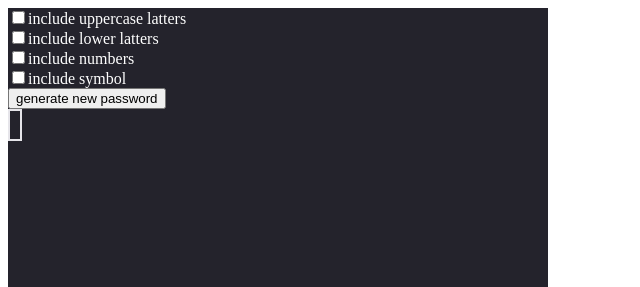
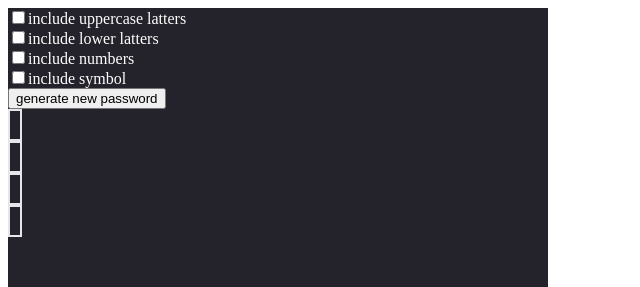
Before and after one commit to Nottoodaay/password-generator, a React (Vite) app: page / in a window 1280 px wide. Shown: the top 287 px of the page, without its empty margins (0-640 px from the left). Built offline with nearby package versions, Linux system fonts and the light colour scheme.

Commit message:
add password check logic

```diff
--- a/src/components/optionsContainer/OptionsContainer.tsx
+++ b/src/components/optionsContainer/OptionsContainer.tsx
@@ -7,6 +7,10 @@ export const OptionsContainer = () => {
     const [lowerCase, setLowerCase] = useState<boolean>(false)
     const [numbers, setNumbers] = useState<boolean>(false)
     const [symbols, setSymbols] = useState<boolean>(false)
+    const [passwordStrength, setPasswordStrength] = useState<string>('')
+    const [strengthNumber, setStrengthNumber] = useState<number>(0)
+
+    const [color, setColor] = useState<string>('')
 
     const generateRandomPassword = () =>{
         let charSet = ''
@@ -24,6 +28,35 @@ export const OptionsContainer = () => {
         }
 
         setPassword(newPAssword)
+        checkPasswordStrength()
+    }
+
+    const checkPasswordStrength = () =>{
+        let bgColorCheck = 0
+
+        if(upperCase) bgColorCheck += 1
+        if(lowerCase) bgColorCheck += 1
+        if(numbers) bgColorCheck += 1
+        if(symbols) bgColorCheck += 1
+
+        if(bgColorCheck == 1){
+            setPasswordStrength('TOO WEAK')
+           setColor('#A4FFAF')
+        }
+        if(bgColorCheck == 2){
+            setPasswordStrength('WEAK')
+             setColor('#F64A4A')
+        }
+        if(bgColorCheck == 3){
+            setPasswordStrength('MEDIUM')
+            setColor('#FB7C58')
+        }
+        if(bgColorCheck == 4){
+            setPasswordStrength('STRONG')
+            setColor('#F8CD65')
+        }
+
+        setStrengthNumber(bgColorCheck)
     }
 
   return (
@@ -45,16 +78,31 @@ export const OptionsContainer = () => {
                 <label>include numbers</label>
             </div>
             <div>
-                <input type="checkbox" onChange={()=> setSymbols(symbols)} />
+                <input type="checkbox" onChange={()=> setSymbols(!symbols)} />
                 <label>include symbol</label>
             </div>
         </div>
 
         <button onClick={generateRandomPassword}>generate new password</button>
 
+        <div>{passwordStrength}</div>
+
 
         <div className='passwordStrength'>
-            <div className='strengthBox'></div>
+            <div className='strengthBox' style={{
+                backgroundColor:
+                strengthNumber === 0 ? '' : color}}></div>
+            <div className='strengthBox' style={{
+                backgroundColor:
+                strengthNumber === 1 ? '' : color}} ></div>
+            <div className='strengthBox' style={{
+                backgroundColor:
+                strengthNumber === 1 ? ''
+                :strengthNumber === 2 ? ''
+                :color}}></div>
+            <div className='strengthBox' style={{
+                backgroundColor:
+                strengthNumber === 4 ? color : ''}}></div>
         </div>
     </div>
   )
```
